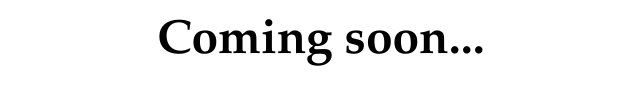
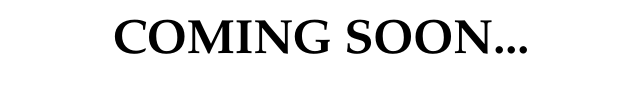
Before and after one commit to brissonbrewingco/brewery, a plain HTML site: page index.html in a window 1280 px wide. Shown: the part 311-416 px from the top of the page, without its empty margins (319-959 px from the left). Drawn offline with Linux system fonts and the light colour scheme.

Commit message:
Update index.html

```diff
--- a/index.html
+++ b/index.html
@@ -1,2 +1,2 @@
 <center><img src="https://i.imgur.com/4itVvlF.png"></center><p><p><p><p>
-  <font size="8" face="book antiqua"><b><center>Coming soon...</center><b>
+  <font size="9" face="book antiqua"><b><center>COMING SOON...</center><b>
```
